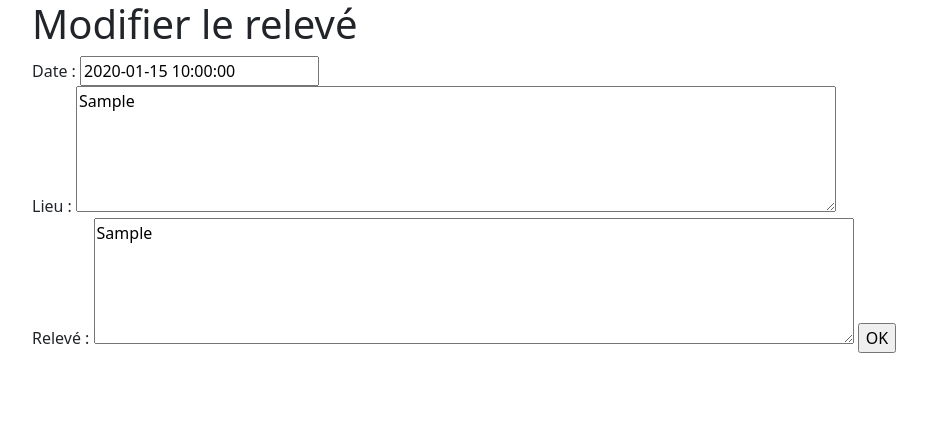
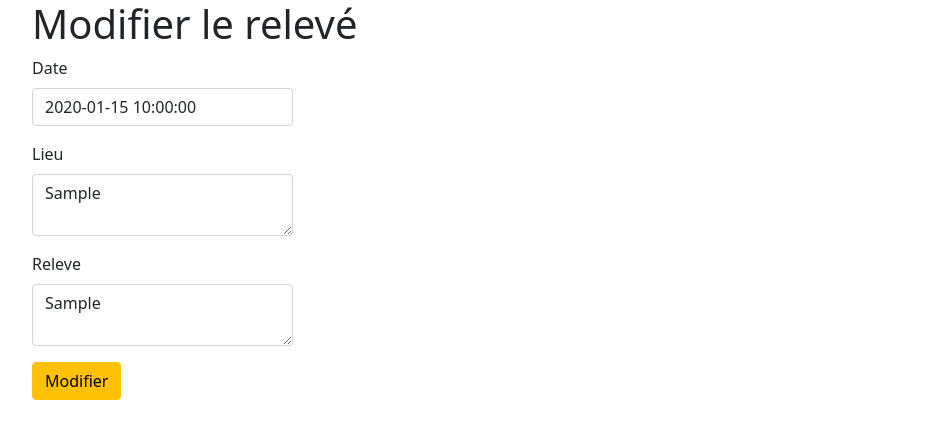
Before and after one commit to iasuru-bot/herbierPHP, a PHP site: page /update.php?id=1 in a window 1280 px wide. Shown: the top 439 px of the page, without its empty margins (50-977 px from the left). Run offline with PHP 8.4, Linux system fonts and the light colour scheme; tables that the repository leaves empty hold one stand-in row (values such as "Sample post"); some libraries are stand-ins or nearby versions.

Commit message:
last checks and colors

```diff
--- a/drawHerbier.php
+++ b/drawHerbier.php
@@ -96,7 +96,7 @@ function creerTableaucouleur($nombreCase, $largeurTab){
             </tr>
         </tbody>
     </table>
-    <a class="btn btn-sm btn-primary" href="index.php">Retour</a>
+    <a class="btn btn-sm btn-secondary" href="index.php">Retour</a>
 </div>
 <?php
 include "footer.php";
--- a/update.php
+++ b/update.php
@@ -24,17 +24,36 @@ if (count($lignes)!=1){
 }
 foreach ($lignes as $l){?>
 <div class="container">
-    <h1> Modifier le relevé</h1>
-    <form method="post" action="actions/UpdateReleve.php">
-        Date : <input type="text" required name="DateReleve" maxlength="100" value="<?php echo htmlentities($l["DateReleve"])?>">
-        <br>
-        Lieu : <textarea cols="80" rows="5" name="Lieu" ><?php echo htmlentities($l["Lieu"])?></textarea>
-        <br>
-        Relevé : <textarea cols="80" rows="5" name="Releve" ><?php echo htmlentities($l["Releve"])?></textarea>
-        <input type="submit" value="OK"/>
-        <input type="hidden" name="token" value="<?php echo $token?>">
-        <input type="hidden" name="id" value="<?php echo $id?>">
-    </form>
+    <div>
+        <h1> Modifier le relevé</h1>
+        <div class="row">
+            <div class="col-6">
+                <form method="post" action="actions/UpdateReleve.php"">
+                    <div class="row">
+                        <div class="col-md-6">
+                            <div class="mb-3">
+                                <label for="DateReleve" class="form-label">Date</label>
+                                <input type="text" class="form-control" id="DateReleve" name="DateReleve" value="<?php echo htmlentities($l["DateReleve"])?>" required>
+                            </div>
+                            <div class="mb-3">
+                                <label for="Lieu" class="form-label">Lieu</label>
+                                <textarea  class="form-control" id="Lieu" name="Lieu" required><?php echo htmlentities($l["Lieu"])?></textarea>
+                            </div>
+                            <div class="mb-3">
+                                <label for="Releve" class="form-label">Releve</label>
+                                <textarea  class="form-control" id="Releve" name="Releve" required><?php echo htmlentities($l["Releve"])?></textarea>
+                            </div>
+
+                            <input type="submit" class="btn btn-warning" value="Modifier">
+                            <input type="hidden" name="token" value="<?php echo $token ?>">
+                            <input type="hidden" name="id" value="<?php echo $id?>">
+                        </div>
+                    </div>
+                </form>
+            </div>
+        </div>
+
+    </div>
 </div>
 <?php }
 include "footer.php";
```
Also changed, not shown: index.php (+12 -9 lines).
